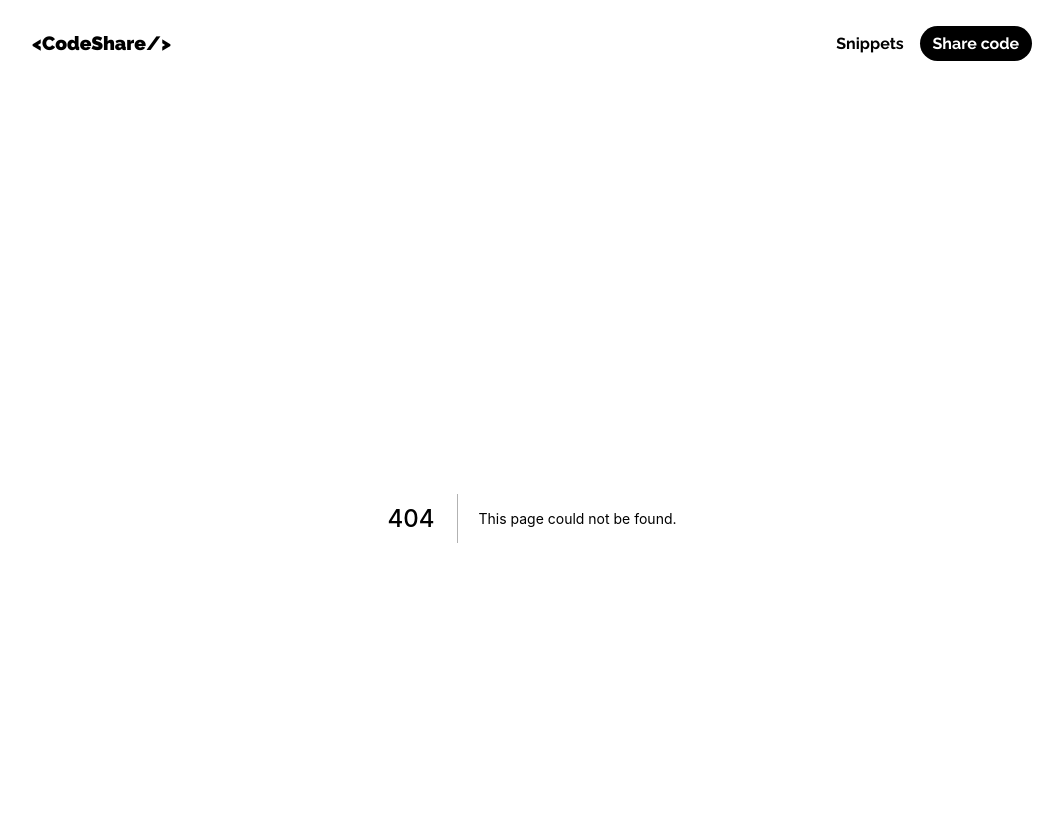
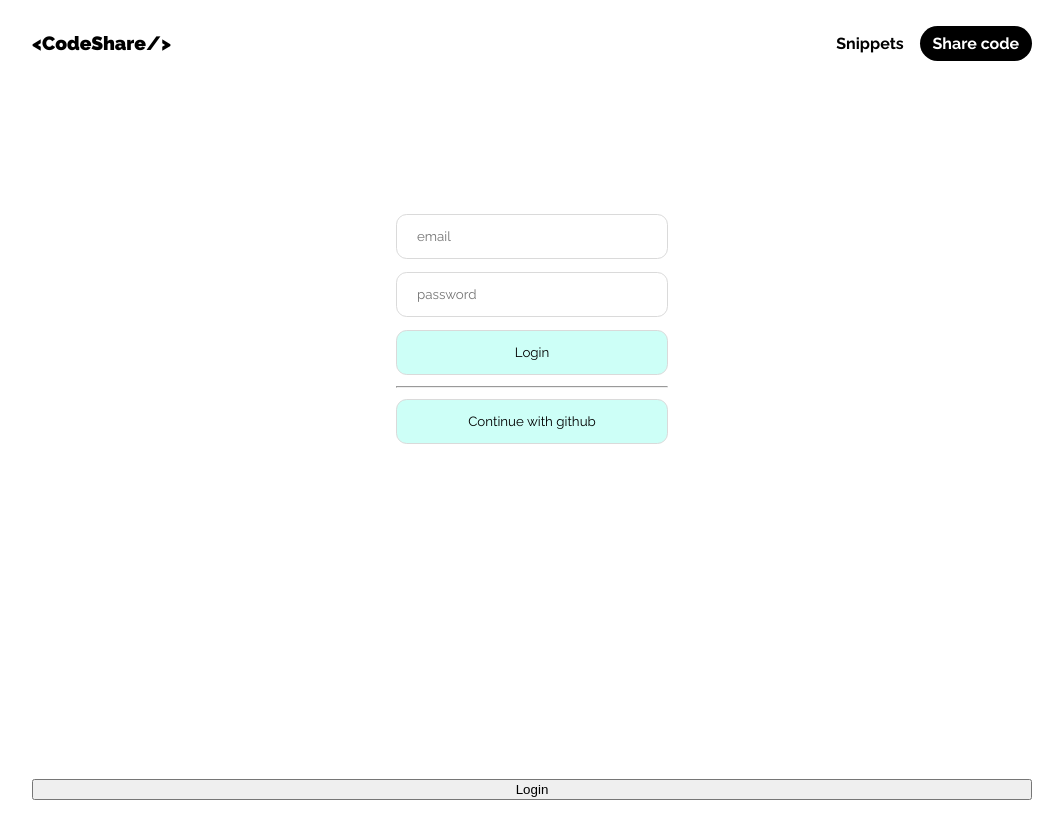
Before and after one commit to mattiapomelli/codeshare, a Next.js app: page /login in a window 1280 px wide. Before the commit this address had no page. Shown: the top 838 px of the page, without its empty margins (108-1171 px from the left). After the commit the page ends 800 px from the top, so only its background shows below. Built offline with nearby package versions, Linux system fonts and the light colour scheme.

Commit message:
basic login page

```diff
--- /dev/null
+++ b/components/elements/AuthElements.js
@@ -0,0 +1,58 @@
+import styled from "styled-components"
+
+export const Form = styled.form`
+    display: flex;
+    flex-direction: column;
+    align-items: center;
+    width: 90%;
+    max-width: 320px;
+    margin: auto;
+ /*    background-color: #fbfdff;
+    border: 1px solid  rgb(218, 218, 218); */
+    padding: 2em 1.5em;
+    margin-top: 4rem;
+    border-radius: 0.8em;
+
+    & h1 {
+        margin-bottom: 1rem;
+    }
+    & p {
+        font-size: 0.8em;
+        & a {
+            color: rgb(43, 43, 170);
+            &:hover {
+                text-decoration: underline;
+            }
+        }
+    }
+
+    & input {
+        font-family: inherit;
+        outline: none;
+        padding: 1em 1.5em;
+        margin-bottom: 1em;
+        width: 100%;
+        border: 1px solid rgb(218, 218, 218);
+        border-radius: 0.8em;
+    }
+    & button {
+        font-family: inherit;
+        border: none;
+        outline: none;
+        cursor: pointer;
+        padding: 1em 2em;
+        background-color: rgb(205, 255, 247);
+        width: 100%;
+        border: 1px solid rgb(218, 218, 218);
+        border-radius: 0.8em;
+
+        &:hover {
+            background-color: rgb(177, 238, 228);
+        }
+    }
+
+    & hr {
+        width: 100%;
+        margin: 0.7em 0;
+    }
+`
--- a/pages/_app.js
+++ b/pages/_app.js
@@ -20,6 +20,7 @@ const GlobalStyle = createGlobalStyle`
 	#__next {
 		display: flex;
 		flex-direction: column;
+		justify-content: flex-start;
 		min-height: 100vh;
 		background-color: #fff;
 		width: 90%;
--- a/pages/api/auth/[...nextauth].js
+++ b/pages/api/auth/[...nextauth].js
@@ -58,7 +58,7 @@ const providers = [
             const user = result[0]
 
             // check if user exists and is verificated
-            if(!user) return Promise.reject(new Error('Use not found'))
+            if(!user) return Promise.reject(new Error('User not found'))
             if(!user.verificated) return Promise.reject(new Error('User not verificated'))
 
             // check if password matches
@@ -136,6 +136,10 @@ const options = {
     jwt: {
         secret: process.env.JWT_SECRET
     },
+    pages: {
+        signIn: '/login',
+        error: '/login'
+    }
 }
 
 export default (req, res) => NextAuth(req, res, options)
--- a/pages/api/register.js
+++ b/pages/api/register.js
@@ -65,9 +65,9 @@ export default async (req, res) => {
 				`
 			},(err,info)=>{
 				if (err){
-					res.status(500).send({ message: err})
+					return res.status(500).send(err)
 				}
-				res.status(201).send({ message: "Check your email to verify your account"})
+				return res.status(201).send({ message: "Check your email to verify your account"})
 			})
 		}
 		catch (err) {
--- /dev/null
+++ b/pages/login.js
@@ -0,0 +1,63 @@
+import { useState } from "react"
+import { signIn } from 'next-auth/client'
+import { Form } from "../components/elements/AuthElements"
+
+const Login = () => {
+    const [isLogin, setIsLogin] = useState(true);
+    const [credentials, setCredentials] = useState({ email: '', password: '', username: '', password2: ''})
+
+    const onChange = (e) => {
+		setCredentials({...credentials, [e.target.name]: e.target.value})
+	}
+
+	const signInWithCredentials = (e) => {
+		e.preventDefault()
+		signIn('credentials', {
+			email: credentials.email,
+			password: credentials.password,
+		})
+    }
+
+    const signInWithGitHub = (e) => {
+		e.preventDefault()
+		signIn('github', { callbackUrl: 'http://localhost:3000/snippets' })
+    }
+
+    const signUp = (e) => {
+        e.preventDefault();
+        console.log(credentials)
+        fetch('/api/register', {
+            method: 'POST',
+            headers: {
+                'Accept': 'application/json',
+                'Content-Type': 'application/json'
+              },
+            body: JSON.stringify({
+                email: credentials.email,
+                username: credentials.username,
+                password: credentials.password
+            })
+        }).then((res) => res.json())
+        .then(data => alert(data.message))
+        .catch(err => console.log(err))
+    }
+
+    return (
+        <>
+        <Form>
+            <input value={credentials.email} onChange={onChange} name="email" type="text" placeholder="email"/>
+            { !isLogin && <input value={credentials.username} onChange={onChange} name="username" type="text" placeholder="username"/>}
+            <input value={credentials.password} onChange={onChange} name="password" type="password" placeholder="password"/>
+            { !isLogin && <input value={credentials.password2} onChange={onChange} name="password2" type="password" placeholder="confirm password"/>}
+            <button onClick={isLogin ? signInWithCredentials : signUp}> { isLogin ? "Login" : "Signup" } </button>
+            <hr/>
+            <button onClick={signInWithGitHub}>Continue with github</button>
+
+
+        </Form>
+            <button onClick={() => setIsLogin(!isLogin)}>{ isLogin ? "Login" : "Signup" }</button>
+        </>
+    )
+}
+
+export default Login
```
Also changed, not shown: pages/index.js (+6 -35 lines).
